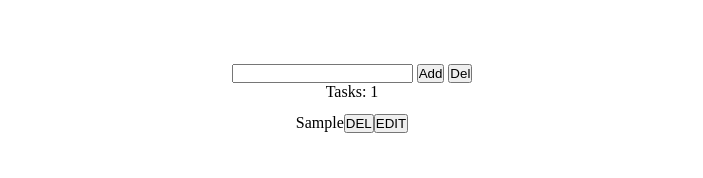
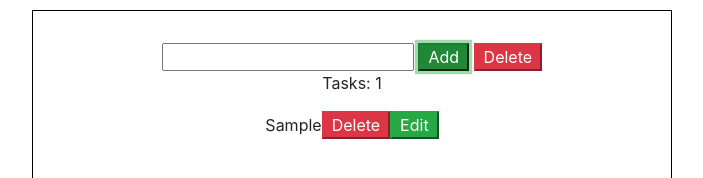
Before and after one commit to Itsmkirx909/todo-app, a plain HTML site: page index.html in a window 1280 px wide. Both pictures are taken after typing "Sample" into the empty fields and a click on the button "Add". Shown: the top 178 px of the page, without its empty margins (288-991 px from the left). Drawn offline with nearby package versions, Linux system fonts and the light colour scheme.

Commit message:
Add files via upload

```diff
--- a/app.js
+++ b/app.js
@@ -16,15 +16,18 @@ dd.appendChild(el).appendChild(val)
 
 
 var delBtn = document.createElement("button");
-delBtn.innerHTML = "DEL";
+delBtn.innerHTML = "Delete";
+delBtn.className = 'btn-danger px-2'
 delBtn.setAttribute('onclick','del(this)')
 el.appendChild(delBtn);
 
 
 var editBtn = document.createElement("button");
-editBtn.innerHTML = "EDIT";
+editBtn.innerHTML = "Edit";
+editBtn.className = 'btn-success px-2'
 editBtn.setAttribute('onclick','edit(this)')
 el.appendChild(editBtn)
+editBtn.className = 'btn-success px-2'
 
 taskCount.innerHTML = dd.childElementCount
 
@@ -52,8 +55,10 @@ var br = document.createElement('br')
 var saveInp = document.createElement('input')
 var saveBtn = document.createElement('button')
 
+
 saveBtn.innerHTML = 'Save'
 saveBtn.setAttribute('onclick','save(this)')
+saveBtn.className = 'btn-primary px-2'
 
 par.appendChild(br)
 par.appendChild(saveInp)
--- a/index.html
+++ b/index.html
@@ -7,21 +7,24 @@
     <meta name="viewport" content="width=device-width, initial-scale=1.0">
     <title>Document</title>
     <link rel="stylesheet" href="style.css">
+    <link rel="stylesheet" href="https://cdn.jsdelivr.net/npm/bootstrap@4.6.1/dist/css/bootstrap.min.css" integrity="sha384-zCbKRCUGaJDkqS1kPbPd7TveP5iyJE0EjAuZQTgFLD2ylzuqKfdKlfG/eSrtxUkn" crossorigin="anonymous">
 </head>
 
 <body>
+    <div class="wholeB">
 
     <div id="new">
         <input type="text" id="input">
-        <button onclick="addTask(this)">Add</button>
-        <button onclick="delAll(this)">Del</button>
-        <p>Tasks: <span id="taskCount"></span></p>
+        <button class="btn-success px-2" onclick="addTask(this)">Add</button>
+        <button class="btn-danger px-2" onclick="delAll(this)">Delete</button>
+        <p>Tasks: <span id="taskCount">0</span></p>
     </div>
 
     <div id="tasks">
 
     </div>
 
+</div>
 </body>
 
 <script src="./app.js"></script>
--- a/style.css
+++ b/style.css
@@ -5,3 +5,5 @@
 #tasks{text-align: center;margin-top: 1%;margin-bottom: 10px;}
 
 .marg{margin: 10px;margin-bottom: 10px;}
+
+.wholeB{border: 1px solid black; width: 50%;margin: 10px auto;height: 500px;}
```
